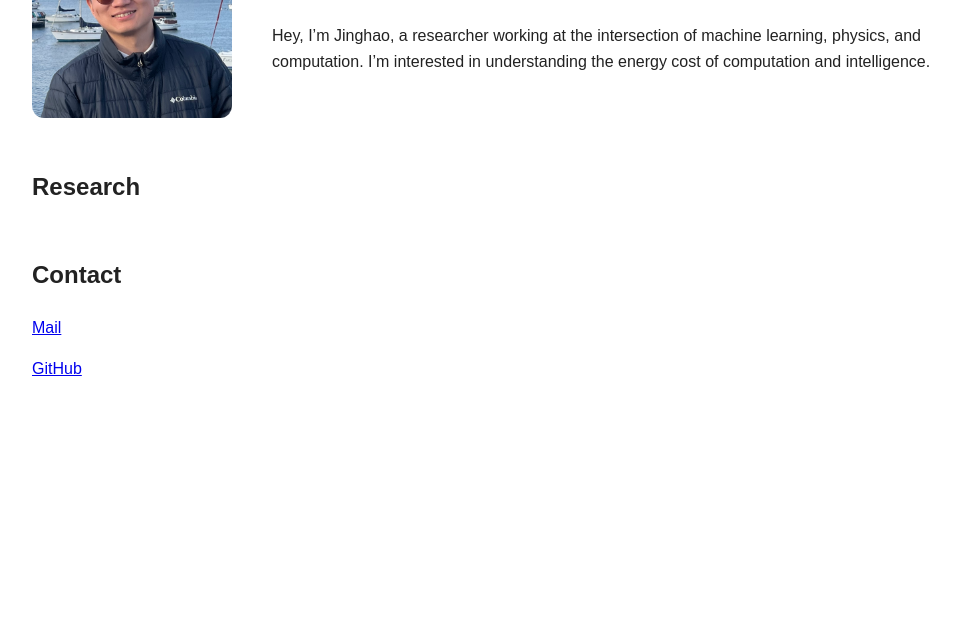
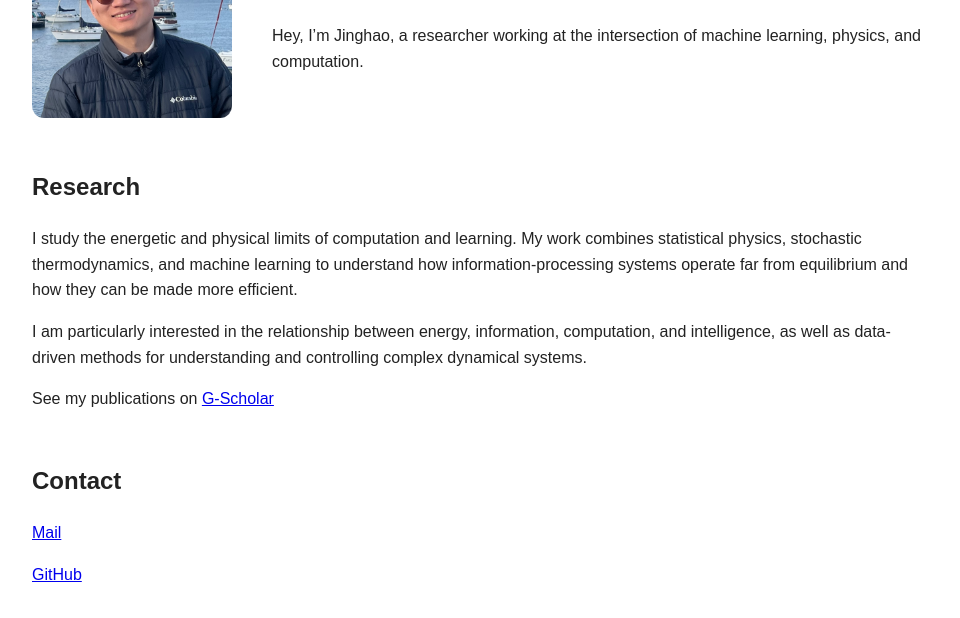
Before and after one commit to jhlyu/jhlyu.github.io, a plain HTML site: page index.html in a window 1280 px wide. Shown: the part 142-760 px from the top of the page, without its empty margins (158-1118 px from the left). Drawn offline with Linux system fonts and the light colour scheme.

Commit message:
updated gscholar

```diff
--- a/index.html
+++ b/index.html
@@ -23,16 +23,30 @@
 
                 <p>
                     Hey, I’m Jinghao, a researcher working at the intersection of
-                    machine learning, physics, and computation. I’m interested
-                    in understanding the energy cost of computation and intelligence.
+                    machine learning, physics, and computation.
                 </p>
             </div>
         </section>
 
         <section id="research">
             <h2>Research</h2>
+
             <p>
+                I study the energetic and physical limits of computation and learning.
+                My work combines statistical physics, stochastic thermodynamics, and
+                machine learning to understand how information-processing systems operate
+                far from equilibrium and how they can be made more efficient.
+            </p>
 
+            <p>
+                I am particularly interested in the relationship between energy,
+                information, computation, and intelligence, as well as data-driven
+                methods for understanding and controlling complex dynamical systems.
+            </p>
+
+            <p>
+                See my publications on
+                <a href="https://scholar.google.com/citations?hl=en&user=byXS6VsAAAAJ">G-Scholar</a>
             </p>
         </section>
 
```
